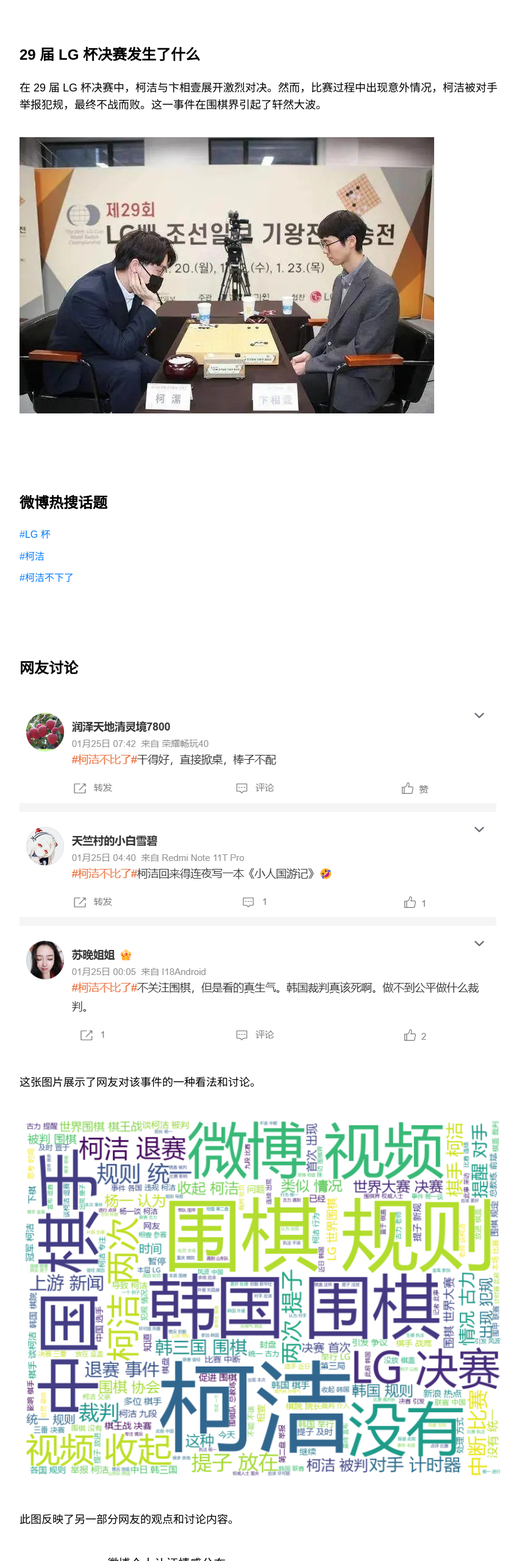
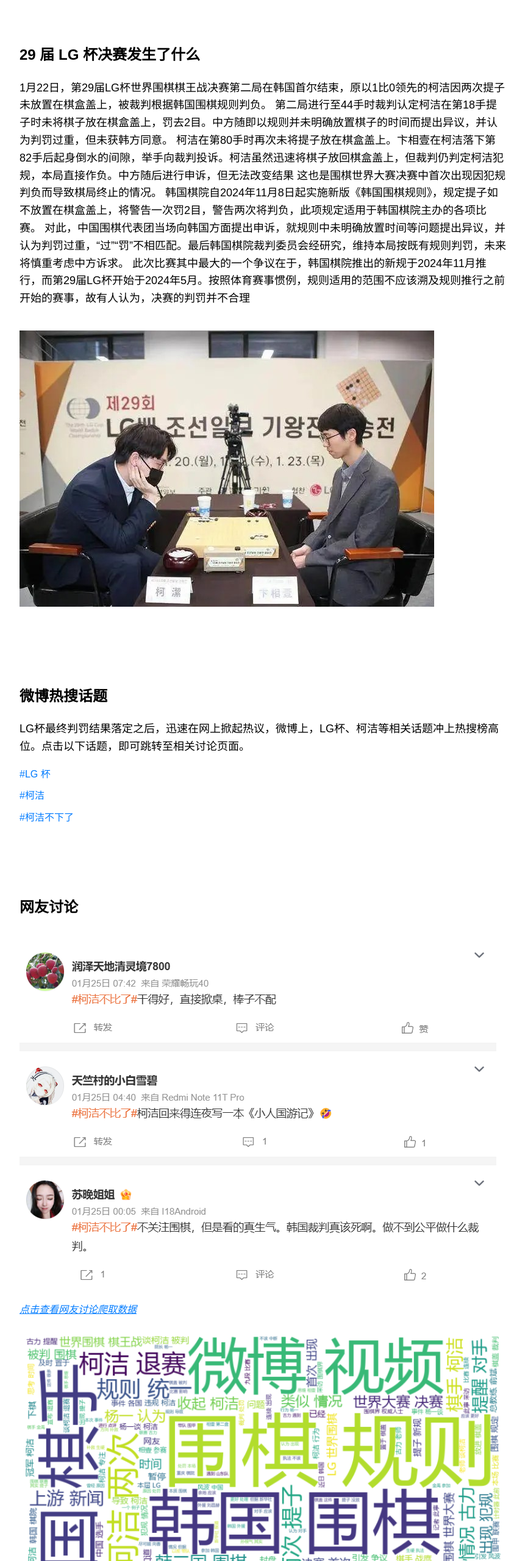
Before and after one commit to bird114515/GO-web, a plain HTML site: page index.html in a window 1280 px wide. Shown: the part 100-2660 px from the top of the page at 61% size, without its empty margins (8-869 px from the left). Drawn offline with Linux system fonts and the light colour scheme.

Commit message:
index.html

```diff
--- a/index.html
+++ b/index.html
@@ -77,6 +77,11 @@
         dd {
             margin: 5px 0;
         }
+         em {
+            color: #007BFF;
+            text-decoration: underline;
+            cursor: pointer;
+        }
     </style>
 </head>
 
@@ -87,12 +92,19 @@
 
     <section>
         <h2>29 届 LG 杯决赛发生了什么</h2>
-        <p>在 29 届 LG 杯决赛中，柯洁与卞相壹展开激烈对决。然而，比赛过程中出现意外情况，柯洁被对手举报犯规，最终不战而败。这一事件在围棋界引起了轩然大波。</p>
+        <p>1月22日，第29届LG杯世界围棋棋王战决赛第二局在韩国首尔结束，原以1比0领先的柯洁因两次提子未放置在棋盒盖上，被裁判根据韩国围棋规则判负。
+            第二局进行至44手时裁判认定柯洁在第18手提子时未将棋子放在棋盒盖上，罚去2目。中方随即以规则并未明确放置棋子的时间而提出异议，并认为判罚过重，但未获韩方同意。
+            柯洁在第80手时再次未将提子放在棋盒盖上。卞相壹在柯洁落下第82手后起身倒水的间隙，举手向裁判投诉。柯洁虽然迅速将棋子放回棋盒盖上，但裁判仍判定柯洁犯规，本局直接作负。中方随后进行申诉，但无法改变结果
+            这也是围棋世界大赛决赛中首次出现因犯规判负而导致棋局终止的情况。
+            韩国棋院自2024年11月8日起实施新版《韩国围棋规则》，规定提子如不放置在棋盒盖上，将警告一次罚2目，警告两次将判负，此项规定适用于韩国棋院主办的各项比赛。
+            对此，中国围棋代表团当场向韩国方面提出申诉，就规则中未明确放置时间等问题提出异议，并认为判罚过重，“过”“罚”不相匹配。最后韩国棋院裁判委员会经研究，维持本局按既有规则判罚，未来将慎重考虑中方诉求。
+            此次比赛其中最大的一个争议在于，韩国棋院推出的新规于2024年11月推行，而第29届LG杯开始于2024年5月。按照体育赛事惯例，规则适用的范围不应该溯及规则推行之前开始的赛事，故有人认为，决赛的判罚并不合理</p>
         <img src="决赛现场图.jpg" alt="29 届 LG 杯决赛现场图">
     </section>
 
     <section>
         <h2>微博热搜话题</h2>
+        <p>LG杯最终判罚结果落定之后，迅速在网上掀起热议，微博上，LG杯、柯洁等相关话题冲上热搜榜高位。点击以下话题，即可跳转至相关讨论页面。</p>
         <ul>
             <li><a href="https://s.weibo.com/weibo/%23LG%E6%9D%AF%23" target="_blank">#LG 杯</a></li>
             <li><a href="https://s.weibo.com/weibo/%23%E6%9F%AF%E6%B4%81%23" target="_blank">#柯洁</a></li>
@@ -103,22 +115,39 @@
     <section>
         <h2>网友讨论</h2>
         <div>
-            <img src="网友讨论截图.png" alt="相关讨论截图">
-            <p>这张图片展示了网友对该事件的一种看法和讨论。</p>
+            <img src="网友讨论截图.png" alt="相关讨论详情">
+        <em onclick="openCSVFile()">点击查看网友讨论爬取数据</em>
         </div>
         <div>
             <img src="词云图.png" alt="网友讨论词云图">
-            <p>此图反映了另一部分网友的观点和讨论内容。</p>
+            <p>(1)讨论中，韩国、规则成为了高频词。可以看出，许多人对<strong>比赛判罚的公正性</strong>有所质疑。
+                许多网友质疑裁判判罚的公正性，认为仅凭对手举报就判定柯洁犯规并输掉比赛过于草率。他们指出比赛应该有更严谨的判罚流程和证据支撑，不能仅仅因为一方的举报就做出决定。部分网友认为规则本身可能存在漏洞或模糊之处，导致在实际判罚中容易产生争议。也有网友呼吁赛事主办方进一步明确和完善规则，避免类似情况再次发生。
+               (2)中国棋手、柯洁也是高频出现的词语，可以看出网友对<strong>柯洁的表现与心态</strong>的关注。
+                网友认为，柯洁作为围棋界的明星棋手，有着辉煌的过往成就。此次在 LG 杯决赛中的意外失利让人感到惋惜，他们纷纷回顾柯洁过去的精彩比赛，将此次失利与他以往的表现进行对比，探讨他在比赛中的状态和心态变化。
+                而对于柯洁未来的围棋生涯，网友们则看法不一。一部分网友坚信他能够从这次挫折中走出来，继续在棋坛创造佳绩；另一部分网友则担心这次失利会对他的信心和心态产生较大影响，影响他后续的比赛表现。
+               (3)对手、提子、举报等关键词也展示出网友对<strong>韩方选手卞相壹</strong>同样十分关注。
+                一些网友认为卞相壹在比赛中维护自身权益进行举报是合理的；而另一些网友则觉得这种行为在围棋这样注重礼仪和风度的竞技项目中显得不够 “君子”，质疑他的动机和做法。
+                网友们也对卞相壹的竞技实力进行了分析和讨论，探讨他是否有能力在正常比赛中战胜柯洁，以及他在此次事件后的舆论压力下，后续比赛表现会受到怎样的影响。</p>
         </div>
         <div>
             <img src="情感分析.png" alt="网友讨论情感分析图">
-            <p>这张图片呈现了网友关于该事件的又一角度的讨论。</p>
+            <p>通过对#柯洁不比了#话题下网友讨论的情感分析，可以看到，网友大多持中立和正面态度偏多。
+               因为对于正常网友而言，他们在此次事件后，会发表博文表达对柯洁的鼓励安慰，以及对新规的讨论。
+               但是也可以看到，负面态度也占据了不小的分量，因为部分网友被此次事件挑起了愤怒、仇恨的情绪，对韩国棋院和韩国棋手展开了谩骂。</p>
         </div>
     </section>
 
     <footer>
-        <p>&copy; 2024 网页版权所有</p>
+        <p>&copy; 直立鸟网页版权所有
+            联系地址：定福庄</p>
     </footer>
+
+     <script>
+        function openCSVFile() {
+            const csvFilePath = '情感分析完整结果.csv';
+            window.open(csvFilePath, '_blank');
+        }
+    </script>
 </body>
 
 </html>
```
